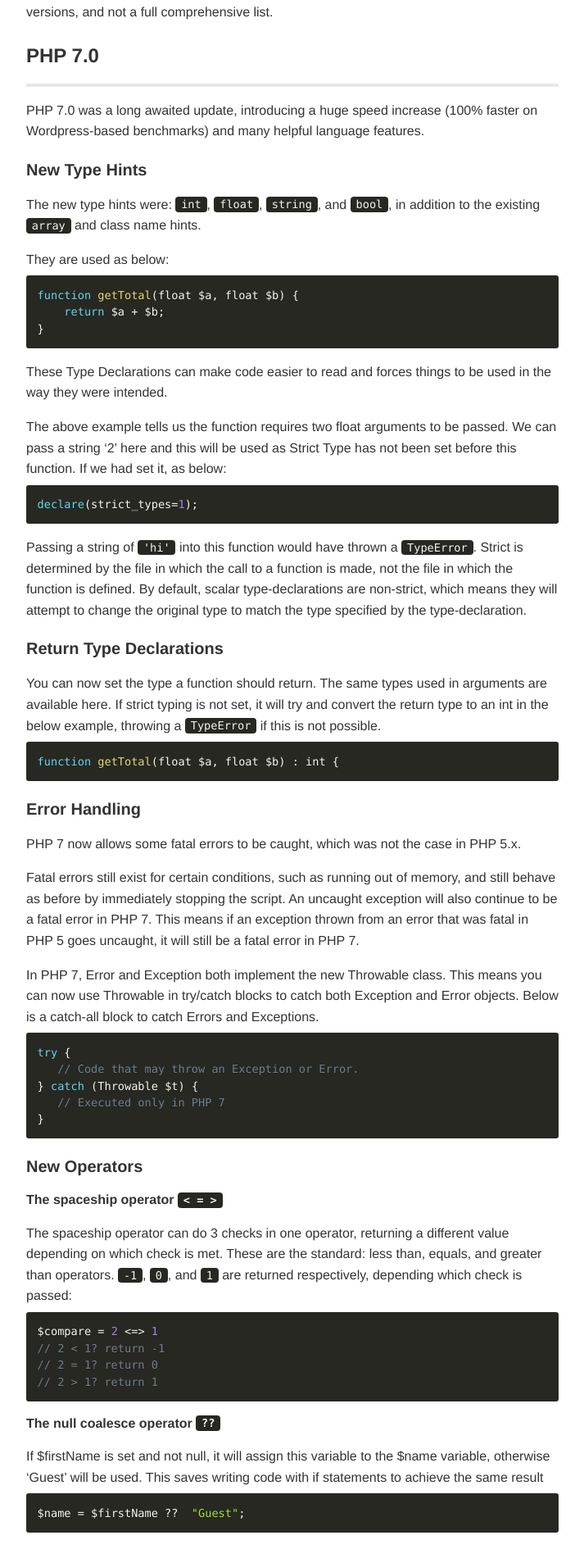
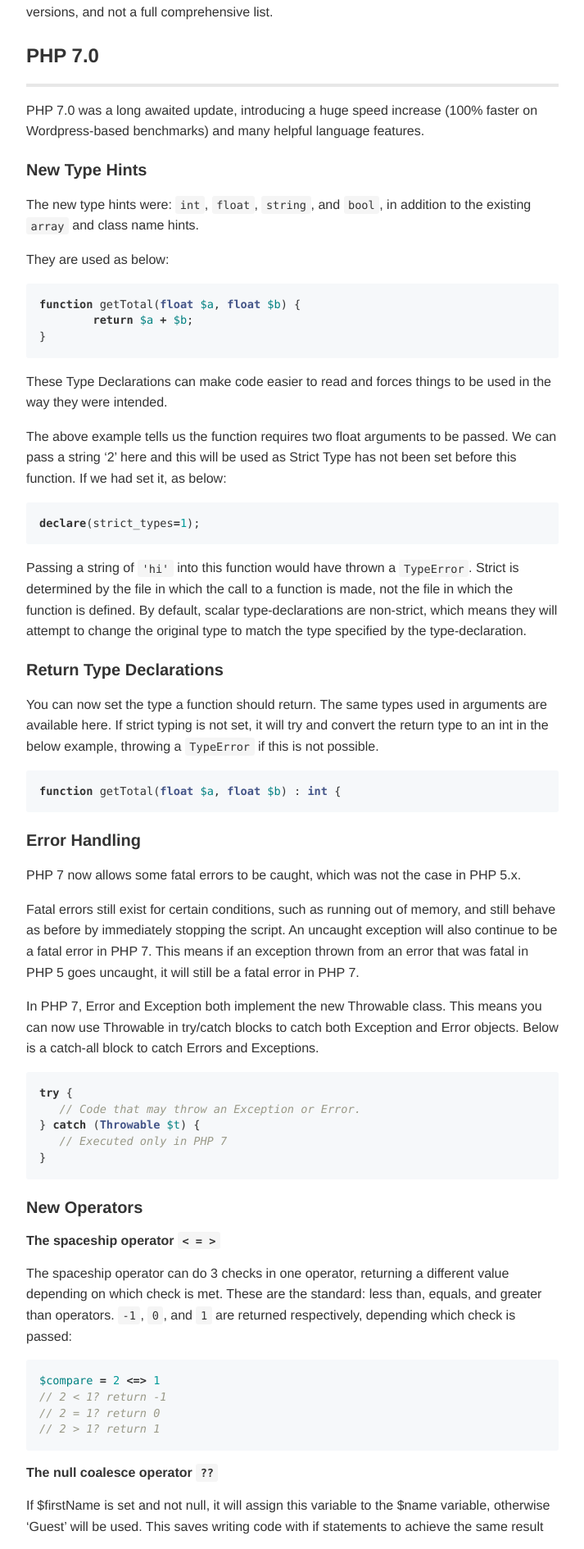
Before and after one commit to samdoidge/samdoidge.com, a Jekyll site: the page built from _posts/2018-01-19-differences-across-php-versions.md, in a window 1280 px wide. Shown: the part 757-2647 px from the top of the page at 82% size, without its empty margins (358-1071 px from the left). Built offline with Jekyll 4.4.1, drawn with Linux system fonts in a browser that asks for light colours; comment, search, counter and statistics services are not loaded; some of the changed text lies outside the part shown.

Commit message:
Improve syntax highlighting

```diff
--- a/_includes/footer.html
+++ b/_includes/footer.html
@@ -1,4 +1,4 @@
 <footer class="footer text-center">
 </footer>
 
-<script src="/assets/js/prism.js"></script>
+<!-- <script src="/assets/js/prism.js"></script> -->
--- a/assets/sass/_prism.scss
+++ b/assets/sass/_prism.scss
@@ -1,115 +1,74 @@
-code[class*="language-"],
-pre[class*="language-"] {
-	color: #f8f8f2;
-	background: none;
-	text-shadow: 0 1px rgba(0, 0, 0, 0.3);
-	font-family: Consolas, Monaco, 'Andale Mono', 'Ubuntu Mono', monospace;
-	text-align: left;
-	white-space: pre;
-	word-spacing: normal;
-	word-break: normal;
-	word-wrap: normal;
-	line-height: 1.5;
+.highlight  { width: 100%; overflow: auto; background: #ffffff; }
+.highlight .c { color: #999988; font-style: italic } /* Comment */
+.highlight .err { color: #a61717; background-color: #e3d2d2 } /* Error */
+.highlight .k { font-weight: bold } /* Keyword */
+.highlight .o { font-weight: bold } /* Operator */
+.highlight .cm { color: #999988; font-style: italic } /* Comment.Multiline */
+.highlight .cp { color: #999999; font-weight: bold } /* Comment.Preproc */
+.highlight .c1 { color: #999988; font-style: italic } /* Comment.Single */
+.highlight .cs { color: #999999; font-weight: bold; font-style: italic } /* Comment.Special */
+.highlight .gd { color: #000000; background-color: #ffdddd } /* Generic.Deleted */
+.highlight .gd .x { color: #000000; background-color: #ffaaaa } /* Generic.Deleted.Specific */
+.highlight .ge { font-style: italic } /* Generic.Emph */
+.highlight .gr { color: #aa0000 } /* Generic.Error */
+.highlight .gh { color: #999999 } /* Generic.Heading */
+.highlight .gi { color: #000000; background-color: #ddffdd } /* Generic.Inserted */
+.highlight .gi .x { color: #000000; background-color: #aaffaa } /* Generic.Inserted.Specific */
+.highlight .go { color: #888888 } /* Generic.Output */
+.highlight .gp { color: #555555 } /* Generic.Prompt */
+.highlight .gs { font-weight: bold } /* Generic.Strong */
+.highlight .gu { color: #aaaaaa } /* Generic.Subheading */
+.highlight .gt { color: #aa0000 } /* Generic.Traceback */
+.highlight .kc { font-weight: bold } /* Keyword.Constant */
+.highlight .kd { font-weight: bold } /* Keyword.Declaration */
+.highlight .kp { font-weight: bold } /* Keyword.Pseudo */
+.highlight .kr { font-weight: bold } /* Keyword.Reserved */
+.highlight .kt { color: #445588; font-weight: bold } /* Keyword.Type */
+.highlight .m { color: #009999 } /* Literal.Number */
+.highlight .s { color: #d14 } /* Literal.String */
+.highlight .na { color: #008080 } /* Name.Attribute */
+.highlight .nb { color: #0086B3 } /* Name.Builtin */
+.highlight .nc { color: #445588; font-weight: bold } /* Name.Class */
+.highlight .no { color: #008080 } /* Name.Constant */
+.highlight .ni { color: #800080 } /* Name.Entity */
+.highlight .ne { color: #990000; font-weight: bold } /* Name.Exception */
+.highlight .nf { color: #990000; font-weight: bold } /* Name.Function */
+.highlight .nn { color: #555555 } /* Name.Namespace */
+.highlight .nt { color: #000080 } /* Name.Tag */
+.highlight .nv { color: #008080 } /* Name.Variable */
+.highlight .ow { font-weight: bold } /* Operator.Word */
+.highlight .w { color: #bbbbbb } /* Text.Whitespace */
+.highlight .mf { color: #009999 } /* Literal.Number.Float */
+.highlight .mh { color: #009999 } /* Literal.Number.Hex */
+.highlight .mi { color: #009999 } /* Literal.Number.Integer */
+.highlight .mo { color: #009999 } /* Literal.Number.Oct */
+.highlight .sb { color: #d14 } /* Literal.String.Backtick */
+.highlight .sc { color: #d14 } /* Literal.String.Char */
+.highlight .sd { color: #d14 } /* Literal.String.Doc */
+.highlight .s2 { color: #d14 } /* Literal.String.Double */
+.highlight .se { color: #d14 } /* Literal.String.Escape */
+.highlight .sh { color: #d14 } /* Literal.String.Heredoc */
+.highlight .si { color: #d14 } /* Literal.String.Interpol */
+.highlight .sx { color: #d14 } /* Literal.String.Other */
+.highlight .sr { color: #009926 } /* Literal.String.Regex */
+.highlight .s1 { color: #d14 } /* Literal.String.Single */
+.highlight .ss { color: #990073 } /* Literal.String.Symbol */
+.highlight .bp { color: #999999 } /* Name.Builtin.Pseudo */
+.highlight .vc { color: #008080 } /* Name.Variable.Class */
+.highlight .vg { color: #008080 } /* Name.Variable.Global */
+.highlight .vi { color: #008080 } /* Name.Variable.Instance */
+.highlight .il { color: #009999 } /* Literal.Number.Integer.Long */
 
-	-moz-tab-size: 4;
-	-o-tab-size: 4;
-	tab-size: 4;
+/* Make line numbers unselectable: excludes line numbers from copy-paste user ops */
+.highlight .lineno {-webkit-user-select: none;-moz-user-select: none; -o-user-select: none;}
+.lineno::-moz-selection {background-color: transparent;} /* Mozilla specific */
+.lineno::selection {background-color: transparent;} /* Other major browsers */
 
-	-webkit-hyphens: none;
-	-moz-hyphens: none;
-	-ms-hyphens: none;
-	hyphens: none;
+pre.highlight {
+	background-color: #f6f8fa ;
+	border-radius: 6px;
+	font-size: 85%;
+	line-height: 1.45;
+	overflow: auto;
+	padding: 16px;
 }
-
-/* Code blocks */
-pre[class*="language-"] {
-	padding: 1em;
-	margin: .5em 0;
-	overflow: auto;
-	border-radius: 0.3em;
-}
-
-:not(pre) > code[class*="language-"],
-pre[class*="language-"] {
-	background: #272822;
-}
-
-/* Inline code */
-:not(pre) > code[class*="language-"] {
-	padding: .1em;
-	border-radius: .3em;
-	white-space: normal;
-}
-
-.token.comment,
-.token.prolog,
-.token.doctype,
-.token.cdata {
-	color: slategray;
-}
-
-.token.punctuation {
-	color: #f8f8f2;
-}
-
-.namespace {
-	opacity: .7;
-}
-
-.token.property,
-.token.tag,
-.token.constant,
-.token.symbol,
-.token.deleted {
-	color: #f92672;
-}
-
-.token.boolean,
-.token.number {
-	color: #ae81ff;
-}
-
-.token.selector,
-.token.attr-name,
-.token.string,
-.token.char,
-.token.builtin,
-.token.inserted {
-	color: #a6e22e;
-}
-
-.token.operator,
-.token.entity,
-.token.url,
-.language-css .token.string,
-.style .token.string,
-.token.variable {
-	color: #f8f8f2;
-}
-
-.token.atrule,
-.token.attr-value,
-.token.function {
-	color: #e6db74;
-}
-
-.token.keyword {
-	color: #66d9ef;
-}
-
-.token.regex,
-.token.important {
-	color: #fd971f;
-}
-
-.token.important,
-.token.bold {
-	font-weight: bold;
-}
-.token.italic {
-	font-style: italic;
-}
-
-.token.entity {
-	cursor: help;
-}
```
Also changed, not shown: _posts/2021-12-09-jekyll-with-docker.md (+2 -2 lines).
